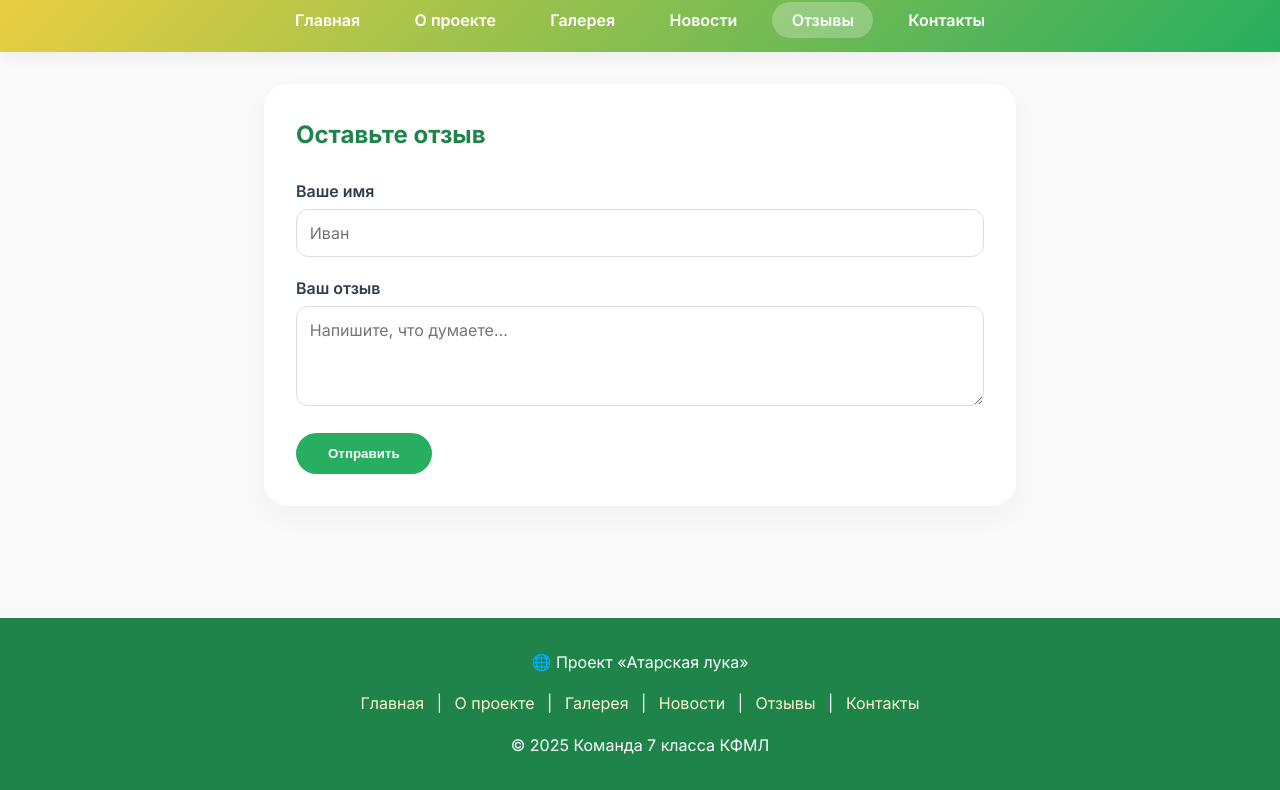
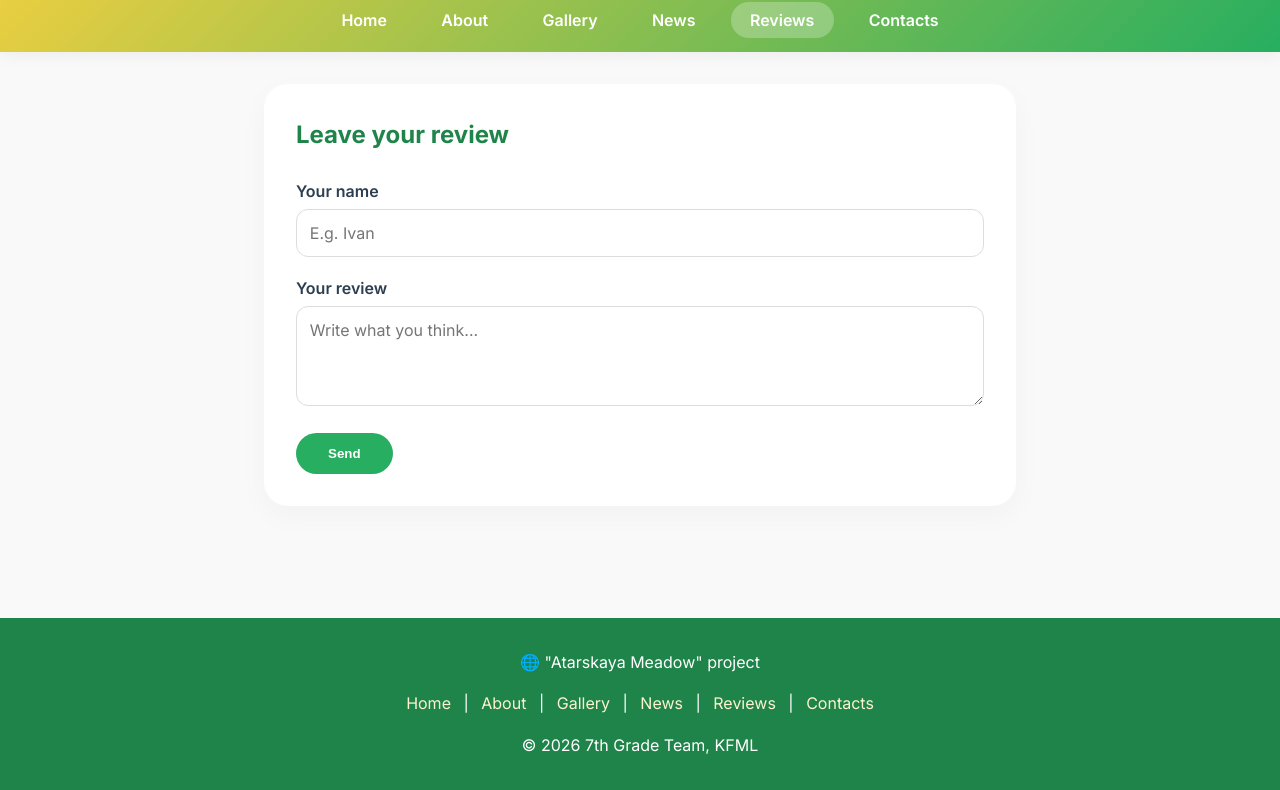
Before and after one commit to Tikhon-prog/atarskaya-luka, a plain HTML site: page reviews.html in a window 1280 px wide. Shown: the part 76-866 px from the top of the page. Drawn offline with Linux system fonts and the light colour scheme.

Commit message:
Translate reviews page to English, update year to 2026, use strict bad words filter (including anime references), keep animation.

```diff
--- a/reviews.html
+++ b/reviews.html
@@ -1,9 +1,9 @@
 <!DOCTYPE html>
-<html lang="ru">
+<html lang="en">
 <head>
     <meta charset="UTF-8">
     <meta name="viewport" content="width=device-width, initial-scale=1.0">
-    <title>Отзывы — Атарская лука</title>
+    <title>Reviews — Atarskaya Meadow</title>
     <link href="https://fonts.googleapis.com/css2?family=Inter:wght@400;600;700&display=swap" rel="stylesheet">
     <style>
         :root { --yellow: #f4d03f; --yellow-light: #fcf3cf; --green: #27ae60; --green-dark: #1e8449; --text: #2c3e50; --bg: #f9f9f9; --white: #ffffff; }
@@ -36,56 +36,61 @@
 </head>
 <body>
     <header class="header">
-        <h1>🌿 Атарская лука</h1>
+        <h1>🌿 Atarskaya Meadow</h1>
         <nav>
             <ul class="nav">
-                <li><a href="index.html">Главная</a></li>
-                <li><a href="about.html">О проекте</a></li>
-                <li><a href="gallery.html">Галерея</a></li>
-                <li><a href="news.html">Новости</a></li>
-                <li><a href="reviews.html" class="active">Отзывы</a></li>
-                <li><a href="contacts.html">Контакты</a></li>
+                <li><a href="index.html">Home</a></li>
+                <li><a href="about.html">About</a></li>
+                <li><a href="gallery.html">Gallery</a></li>
+                <li><a href="news.html">News</a></li>
+                <li><a href="reviews.html" class="active">Reviews</a></li>
+                <li><a href="contacts.html">Contacts</a></li>
             </ul>
         </nav>
     </header>
 
     <div class="container">
         <div class="review-form">
-            <h2>Оставьте отзыв</h2>
+            <h2>Leave your review</h2>
             <form id="reviewForm">
                 <div class="form-group">
-                    <label for="name">Ваше имя</label>
-                    <input type="text" id="name" required placeholder="Иван">
+                    <label for="name">Your name</label>
+                    <input type="text" id="name" required placeholder="E.g. Ivan">
                 </div>
                 <div class="form-group">
-                    <label for="text">Ваш отзыв</label>
-                    <textarea id="text" required placeholder="Напишите, что думаете..."></textarea>
+                    <label for="text">Your review</label>
+                    <textarea id="text" required placeholder="Write what you think..."></textarea>
                 </div>
-                <button type="submit" class="btn">Отправить</button>
+                <button type="submit" class="btn">Send</button>
             </form>
         </div>
 
         <div class="reviews-list" id="reviewsList">
-            <!-- Отзывы будут добавляться сюда -->
+            <!-- Reviews will appear here -->
         </div>
     </div>
 
     <footer class="footer">
-        <p>🌐 Проект «Атарская лука»</p>
+        <p>🌐 "Atarskaya Meadow" project</p>
         <div class="footer-links">
-            <a href="index.html">Главная</a> |
-            <a href="about.html">О проекте</a> |
-            <a href="gallery.html">Галерея</a> |
-            <a href="news.html">Новости</a> |
-            <a href="reviews.html">Отзывы</a> |
-            <a href="contacts.html">Контакты</a>
+            <a href="index.html">Home</a> |
+            <a href="about.html">About</a> |
+            <a href="gallery.html">Gallery</a> |
+            <a href="news.html">News</a> |
+            <a href="reviews.html">Reviews</a> |
+            <a href="contacts.html">Contacts</a>
         </div>
-        <p class="copy">© 2025 Команда 7 класса КФМЛ</p>
+        <p class="copy">© 2026 7th Grade Team, KFML</p>
     </footer>
 
     <script>
-        // Фильтр нецензурных слов
-        const badWords = ['Сука', 'сука', 'блядь', 'пидор', 'еблан', 'пиздец', 'хуй']; // добавьте свои слова
+        // Strict filter for bad language & anime
+        const badWords = [
+          // Harsh obscene words, multiple languages, and anime references
+          'сука','блядь','пидор','еблан','пиздец','хуй','fuck','shit','bitch','asshole','jerk','bastard','moron','cunt','dick','faggot','twat','whore','nigger','nigga','motherfucker','retard','idiot','bollocks','arse','wanker','pussy','slut','cock','douche','damn','fucking','shithead','faggot',
+          // Common anime references (for moderation, per request)
+          'аниме','anime','naruto','one piece','bleach','dragon ball','sakura','naruto','sasuke','otaku','hentai','ecchi','waifu','manga','yaoi','yuri','iseka','senpai','kawaii','うちは','ナルト','アニメ','ドラゴンボール','ワンピース','うずまき','エッチ','ヤオイ','百合'
+        ];
         function censor(text) {
             let cleanText = text;
             badWords.forEach(word => {
@@ -95,7 +100,7 @@
             return cleanText;
         }
 
-        // Загрузка отзывов из localStorage
+        // Load reviews from localStorage
         function loadReviews() {
             const reviews = JSON.parse(localStorage.getItem('reviews') || '[]');
             const container = document.getElementById('reviewsList');
@@ -112,7 +117,7 @@
             });
         }
 
-        // Сохранение нового отзыва
+        // Save new review
         document.getElementById('reviewForm').addEventListener('submit', function(e) {
             e.preventDefault();
             const name = document.getElementById('name').value.trim();
@@ -121,14 +126,13 @@
 
             const cleanText = censor(rawText);
             const now = new Date();
-            const dateStr = now.toLocaleDateString('ru-RU', { day: 'numeric', month: 'long', year: 'numeric' }) + ' в ' + now.toLocaleTimeString('ru-RU', { hour: '2-digit', minute: '2-digit' });
+            const dateStr = now.toLocaleDateString('en-GB', { day: 'numeric', month: 'long', year: 'numeric' }) + ' at ' + now.toLocaleTimeString('en-GB', { hour: '2-digit', minute: '2-digit' });
 
             const review = { name, text: cleanText, date: dateStr };
             const reviews = JSON.parse(localStorage.getItem('reviews') || '[]');
             reviews.push(review);
             localStorage.setItem('reviews', JSON.stringify(reviews));
 
-            // Очистка формы
             document.getElementById('name').value = '';
             document.getElementById('text').value = '';
 
```
